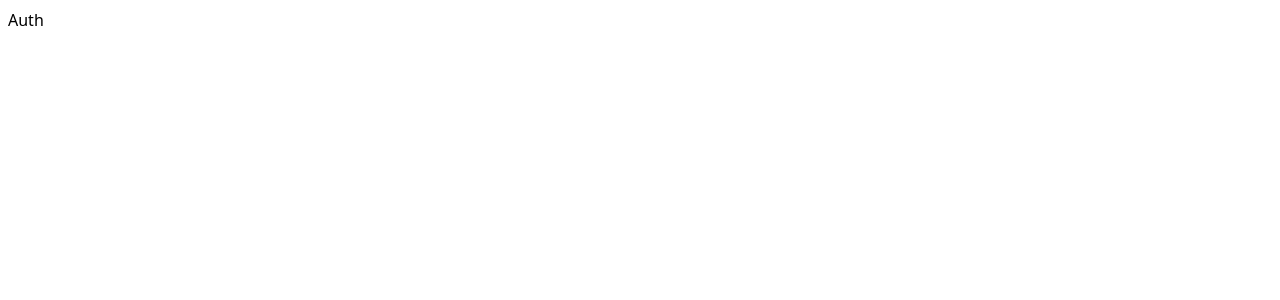
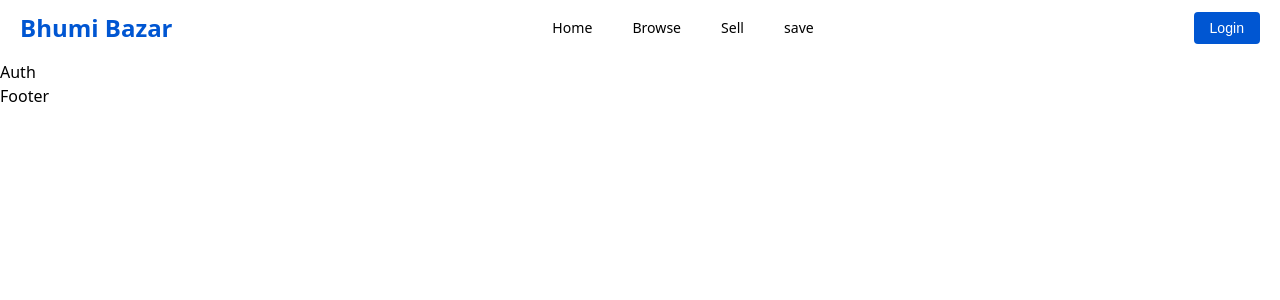
Before and after one commit to Mdd-sheikh/jaminwala, a React (Vite) app in the folder frontend/jamin/: page /login in a window 1280 px wide. Shown: the top 300 px of the page. Built offline with nearby package versions, Linux system fonts and the light colour scheme.

Commit message:
add navbar components

```diff
--- a/frontend/jamin/src/App.jsx
+++ b/frontend/jamin/src/App.jsx
@@ -11,12 +11,16 @@ import Browse from './Pages/Browse/Browse'
 import Profile from './Pages/Profile/Profile'
 import Save from './Pages/Save/Save'
 import Sell from './Pages/Sell/Sell'
+import Navbar from './components/navbar/Navbar'
+import Footer from './components/footer/Footer'
 
 function App() {
 
   return (
     <>
+    <Navbar/>
       <Routes >
+
         <Route element={<PublicRoute />}>
           <Route path='/' element={<LandingPage />} />
           <Route path='/login' element={<Auth />} />
@@ -29,6 +33,7 @@ function App() {
         <Route path='/sell' element={<Sell />} />
        </Route>
       </Routes>
+      <Footer/>
 
 
     </>
--- /dev/null
+++ b/frontend/jamin/src/components/footer/Footer.jsx
@@ -0,0 +1,9 @@
+import React from 'react'
+
+const Footer = () => {
+  return (
+    <div>Footer</div>
+  )
+}
+
+export default Footer
--- /dev/null
+++ b/frontend/jamin/src/components/navbar/Navbar.css
@@ -0,0 +1,33 @@
+
+.navbar{
+    width: 100%;
+    height: 60px;
+}
+
+.navbar-container{
+    display: flex;
+    justify-content: space-between;
+    align-items: center;
+    padding: 10px 20px;
+
+}
+
+.navbar-conatiner-one h2{
+    color:#0056D2
+}
+
+.navbar-conatiner-two ul{
+    display: flex;
+    gap: 40px;
+    font-size: max(14px, 1.1vw);
+}
+
+.navbar-conatiner-three button{
+    background-color: #0056D2;
+    color: white;
+    border: none;
+    padding: 8px 16px;
+    border-radius: 4px;
+    cursor: pointer;
+    font-size: max(14px, 1.1vw);
+}
--- /dev/null
+++ b/frontend/jamin/src/components/navbar/Navbar.jsx
@@ -0,0 +1,28 @@
+import React from 'react'
+import './Navbar.css'
+
+const Navbar = () => {
+  return (
+    <nav className='navbar'>
+    <div className="navbar-container">
+        <div className="navbar-conatiner-one">
+            <h2>Bhumi Bazar</h2>
+        </div>
+        <div className="navbar-conatiner-two">
+            <ul>
+                <li>Home</li>
+                <li>Browse</li>
+                <li>Sell</li>
+                <li>save</li>
+            </ul>
+        </div>
+        <div className="navbar-conatiner-three">
+            <button>Login</button>
+
+        </div>
+    </div>
+    </nav>
+  )
+}
+
+export default Navbar;
--- a/frontend/jamin/src/index.css
+++ b/frontend/jamin/src/index.css
@@ -13,8 +13,18 @@
   ---text-color: #1A1A1A;
   ---description-color: #4A4A4A;
 }
+*{
+    margin: 0;
+    padding: 0;
+    box-sizing: border-box;
+}
 
 a {
   text-decoration: none;
 
 }
+
+li{
+  list-style: none;
+  cursor: pointer;
+}
--- a/frontend/jamin/src/landing/LandingPage/LandingPage.jsx
+++ b/frontend/jamin/src/landing/LandingPage/LandingPage.jsx
@@ -9,4 +9,4 @@ const LandingPage = () => {
   )
 }
 
-export default LandingPage
+export default LandingPage;
```
Also changed, not shown: frontend/jamin/src/components/footer/Footer.css (added).
